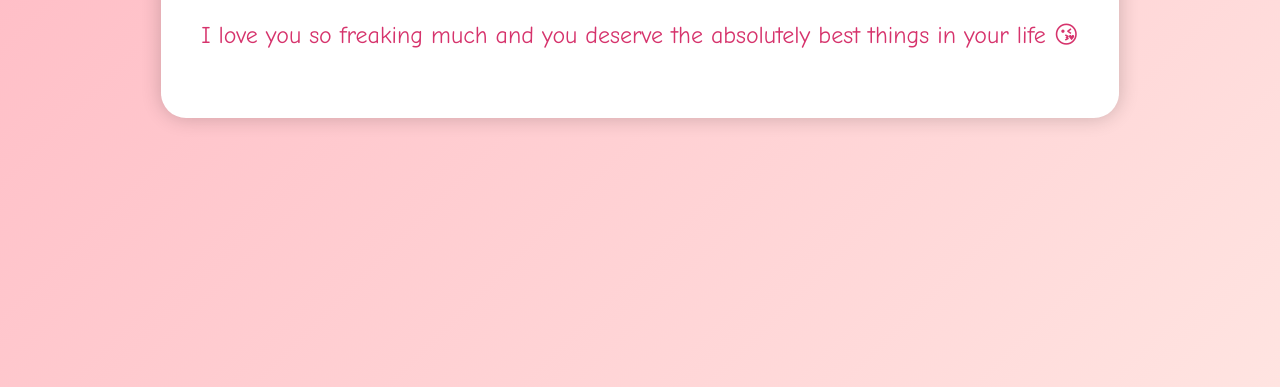
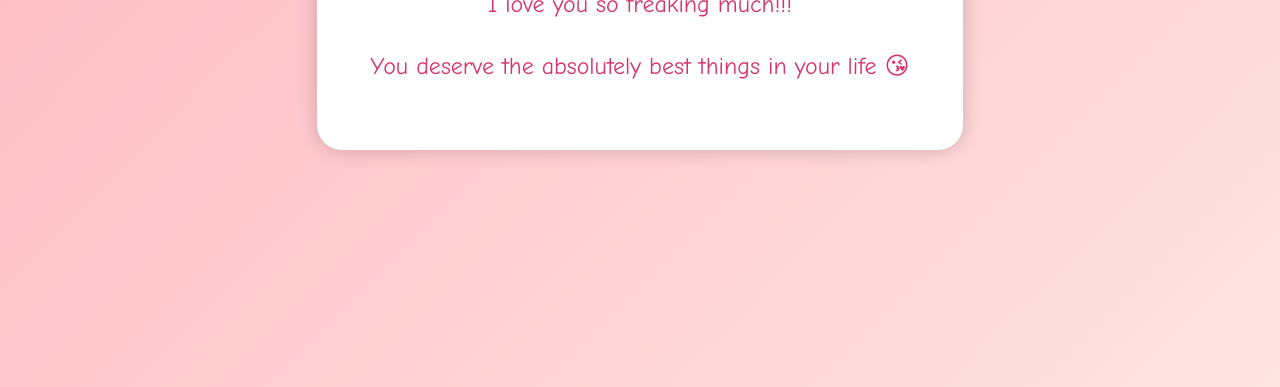
Before and after one commit to ShreyanshDas-24/Birthday, a plain HTML site: page index.html in a window 1280 px wide. Shown: the part 413-800 px from the top of the page. Drawn offline with Linux system fonts and the light colour scheme.

Commit message:
Add files via upload

```diff
--- a/index.html
+++ b/index.html
@@ -40,7 +40,8 @@
 <body>
   <div class="message-box">
     <h1>Happy Birthday Love 🎂💖</h1>
-    <p>I love you so freaking much and you deserve the absolutely best things in your life 😘</p>
+    <p>I love you so freaking much!!! </p>
+    <p>You deserve the absolutely best things in your life 😘</p>
   </div>
 </body>
 </html>
```
